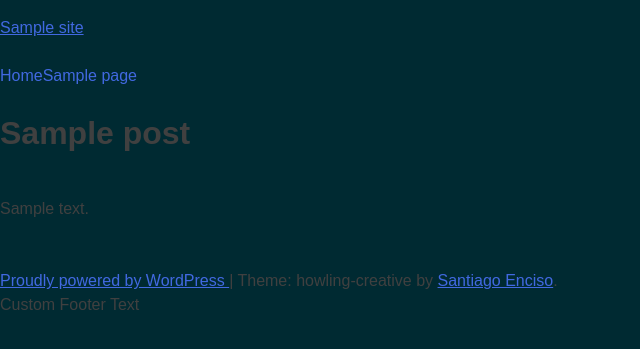
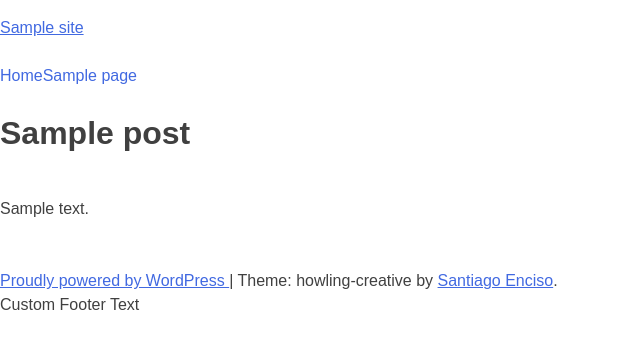
Before and after one commit to whereispolaris/howling_media_website, a WordPress theme: template themes/howling-creative/page.php in a window 1280 px wide. Shown: the top 349 px of the page, without its empty margins (0-640 px from the left). Run offline with PHP 8.4 and a stand-in for WordPress, Linux system fonts and the light colour scheme; the site name, menu and one post (Sample post) are stand-ins, and other content is empty; some libraries are stand-ins or nearby versions.

Commit message:
Changed body background color back to default (#fff)

```diff
--- a/themes/howling-creative/style.css
+++ b/themes/howling-creative/style.css
@@ -469,7 +469,7 @@ html {
 }
 
 body {
-	background: #002A32;
+	background: #fff;
 	/* Fallback for when there is no custom background color defined. */
 }
 
```
